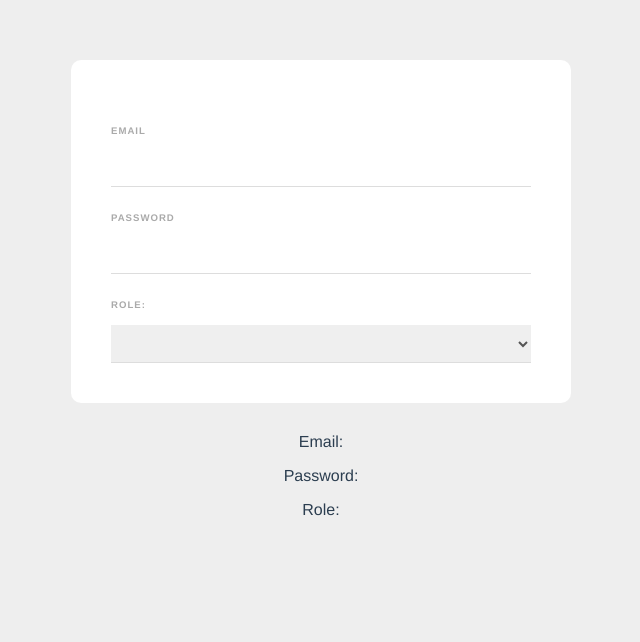
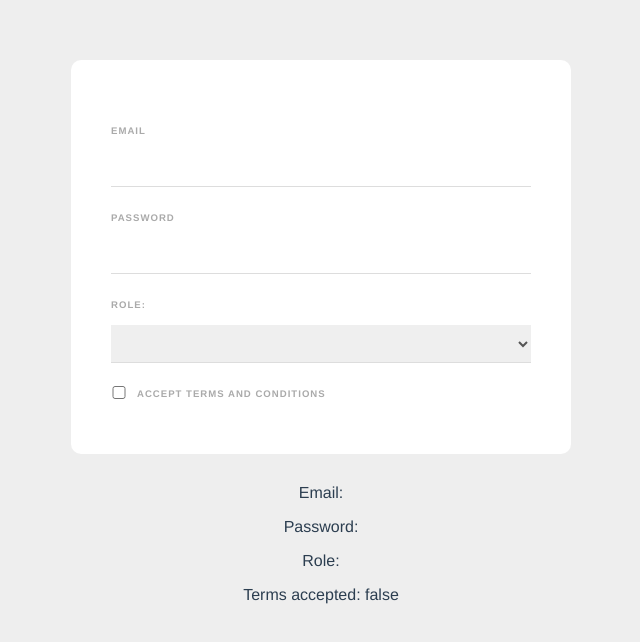
Before and after one commit to jacques-navarro/web-form, a Vue app: page / in a window 1280 px wide. Shown: the top 642 px of the page, without its empty margins (319-959 px from the left). Built offline with nearby package versions, Linux system fonts and the light colour scheme.

Commit message:
Add single checkbox

```diff
--- a/src/components/SignupForm.vue
+++ b/src/components/SignupForm.vue
@@ -11,10 +11,17 @@
       <option value="developer">Web Developer</option>
       <option value="designer">Web Designer</option>
     </select>
+
+    <div class="terms">
+      <input type="checkbox" required v-model="terms" />
+      <label>Accept Terms and Conditions</label>
+    </div>
   </form>
+
   <p>Email: {{ email }}</p>
   <p>Password: {{ password }}</p>
   <p>Role: {{ role }}</p>
+  <p>Terms accepted: {{ terms }}</p>
 </template>
 
 <script>
@@ -24,6 +31,7 @@
       email: "",
       password: "",
       role: "",
+      terms: false,
     };
   },
 };
@@ -38,6 +46,7 @@
   padding: 40px;
   border-radius: 10px;
 }
+
 label {
   color: #aaa;
   display: inline-block;
@@ -58,4 +67,12 @@
   border-bottom: 1px solid #ddd;
   color: #555;
 }
+
+input[type="checkbox"] {
+  display: inline-block;
+  width: 16px;
+  margin: 0 10px 0 0;
+  position: relative;
+  top: 2px;
+}
 </style>
```
